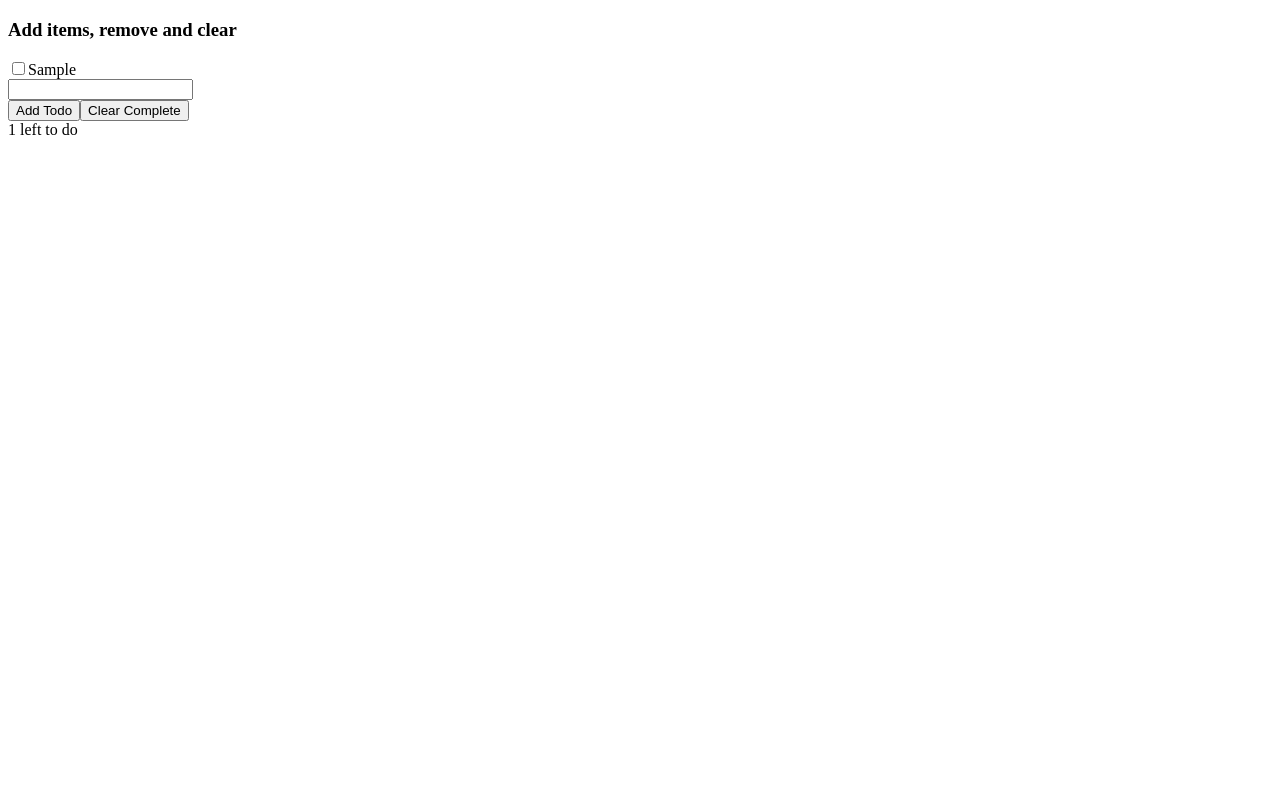
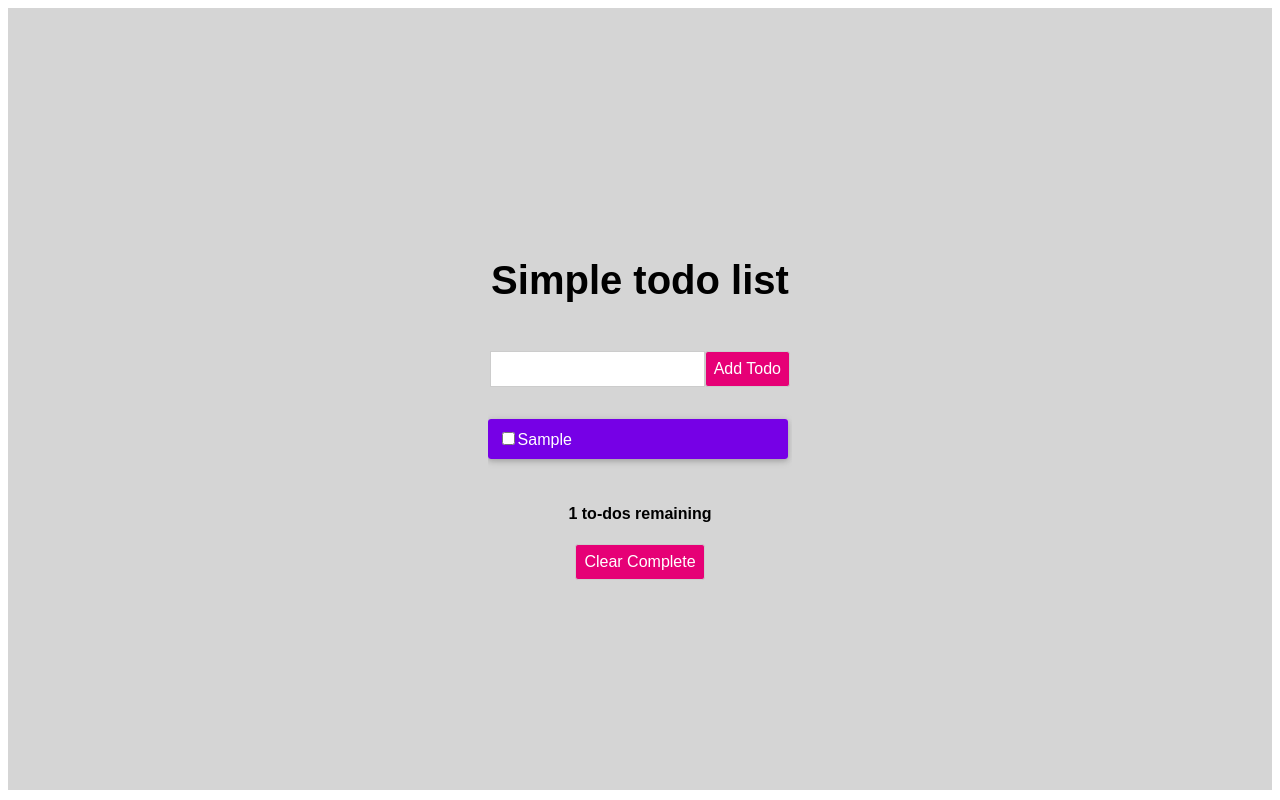
Before and after one commit to ace4port/todo, a React (Create React App) app: page / in a window 1280 px wide. Both pictures are taken after typing "Sample" into the empty fields and a click on the button "Add Todo". Built offline with nearby package versions, Linux system fonts and the light colour scheme.

Commit message:
Colors and style fixes, pre drag n drop implementation

```diff
--- a/package.json
+++ b/package.json
@@ -4,6 +4,7 @@
   "private": true,
   "dependencies": {
     "react": "^16.10.2",
+    "react-beautiful-dnd": "^13.1.0",
     "react-dom": "^16.10.2",
     "react-scripts": "^5.0.0",
     "styled-components": "^5.3.3",
--- a/src/App.js
+++ b/src/App.js
@@ -1,59 +1,29 @@
-import React, { useState, useRef, useEffect } from 'react'
-import TodoList from './TodoList'
-import { v4 as uuidv4 } from 'uuid'
+import styled from 'styled-components'
+import Todo from './Todo'
 
-const LOCAL_STORAGE_KEY = 'todoApp.todos'
+const Main = styled.main`
+  font: 16px 'Poppins', sans-serif;
+  display: flex;
+  flex-direction: column;
+  align-items: center;
+  justify-content: center;
+  height: calc(100vh - 18px);
+  margin: 0;
+  padding: 0;
+  background-color: #d5d5d5;
+`
 
-function App() {
-  const todoNameRef = useRef()
-  const [todos, setTodos] = useState([])
+const Heading = styled.h3`
+  font-size: 2.5rem;
+  font-weight: 700;
+`
 
-  useEffect(() => {
-    const storedTodos = JSON.parse(localStorage.getItem(LOCAL_STORAGE_KEY))
-    if (storedTodos) setTodos(storedTodos)
-  }, [])
-
-  useEffect(() => {
-    localStorage.setItem(LOCAL_STORAGE_KEY, JSON.stringify(todos))
-  }, [todos])
-
-  function toggleTodo(id) {
-    const newTodos = [...todos]
-    const todo = newTodos.find((todo) => todo.id === id)
-    todo.complete = !todo.complete
-    setTodos(newTodos)
-  }
-
-  function handleAddTodo(e) {
-    const name = todoNameRef.current.value
-    if (name === '') return
-    setTodos((prevTodos) => {
-      return [...prevTodos, { id: uuidv4(), name: name, complete: false }]
-    })
-    todoNameRef.current.value = null
-  }
-
-  function handleClearTodos() {
-    const newTodos = todos.filter((todo) => !todo.complete)
-    setTodos(newTodos)
-  }
-
+const App = () => {
   return (
-    <>
-      <h3 class='item'>Add items, remove and clear</h3>
-      <div className='container'>
-        <TodoList todos={todos} toggleTodo={toggleTodo} />
-        <input ref={todoNameRef} type='text' />
-        <br />
-        <button onClick={handleAddTodo} className='btn'>
-          Add Todo
-        </button>
-        <button onClick={handleClearTodos} className='btn'>
-          Clear Complete
-        </button>
-        <div className='item'>{todos.filter((todo) => !todo.complete).length} left to do</div>
-      </div>
-    </>
+    <Main>
+      <Heading>Simple todo list</Heading>
+      <Todo />
+    </Main>
   )
 }
 
--- a/src/Todo.js
+++ b/src/Todo.js
@@ -1,16 +1,95 @@
-import React from 'react'
+import React, { useState, useRef, useEffect } from 'react'
+import TodoList from './TodoList'
+import { v4 as uuidv4 } from 'uuid'
+import styled from 'styled-components'
 
-export default function Todo({ todo, toggleTodo }) {
-  function handleTodoClick() {
-    toggleTodo(todo.id)
+const LOCAL_STORAGE_KEY = 'todoApp.todos'
+
+const Todo = () => {
+  const todoNameRef = useRef()
+  const [todos, setTodos] = useState([])
+
+  useEffect(() => {
+    const storedTodos = JSON.parse(localStorage.getItem(LOCAL_STORAGE_KEY))
+    if (storedTodos) setTodos(storedTodos)
+  }, [])
+
+  useEffect(() => {
+    localStorage.setItem(LOCAL_STORAGE_KEY, JSON.stringify(todos))
+  }, [todos])
+
+  function toggleTodo(id) {
+    const newTodos = [...todos]
+    const todo = newTodos.find((todo) => todo.id === id)
+    todo.complete = !todo.complete
+    setTodos(newTodos)
+  }
+
+  function handleAddTodo(e) {
+    e.preventDefault()
+    const name = todoNameRef.current.value
+    if (name === '') return
+    setTodos((prevTodos) => {
+      return [...prevTodos, { id: uuidv4(), name: name, complete: false }]
+    })
+    todoNameRef.current.value = null
+  }
+
+  function handleClearTodos() {
+    const newTodos = todos.filter((todo) => !todo.complete)
+    setTodos(newTodos)
   }
 
   return (
-    <div>
-      <label>
-        <input type="checkbox" checked={todo.complete} onChange={handleTodoClick} />
-        {todo.name}
-      </label>
-    </div>
+    <Container>
+      <AddTodo>
+        <input ref={todoNameRef} type='text' />
+        <Button type='submit' onClick={handleAddTodo}>
+          Add Todo
+        </Button>
+      </AddTodo>
+
+      <TodoList todos={todos} toggleTodo={toggleTodo} />
+
+      <h4>{todos.filter((todo) => !todo.complete).length} to-dos remaining</h4>
+
+      <Button onClick={handleClearTodos} className='btn'>
+        Clear Complete
+      </Button>
+    </Container>
   )
 }
+
+export default Todo
+
+const Button = styled.button`
+  padding: 0.5rem;
+  border: 1px solid #ccc;
+  border-radius: 3px;
+  font-size: 1rem;
+  background-color: #e60076;
+  color: white;
+`
+
+export const Container = styled.div`
+  display: flex;
+  flex-direction: column;
+  align-items: center;
+  justify-content: center;
+  width: 100%;
+`
+
+const AddTodo = styled.form`
+  display: flex;
+  border-radius: 3px;
+
+  width: 300px;
+  margin: 0.5rem 0;
+
+  input {
+    padding: 0.5rem;
+    border: 1px solid #ccc;
+    // border-radius: 3px;
+    flex: 1;
+  }
+`
--- a/src/TodoList.js
+++ b/src/TodoList.js
@@ -1,10 +1,56 @@
 import React from 'react'
-import Todo from './Todo'
+import styled from 'styled-components'
 
 export default function TodoList({ todos, toggleTodo }) {
   return (
-    todos.map(todo => {
-      return <Todo key={todo.id} toggleTodo={toggleTodo} todo={todo} />
-    })
+    <Scroll>
+      {todos.map((todo) => (
+        <Todo key={todo.id} toggleTodo={toggleTodo} todo={todo} />
+      ))}
+    </Scroll>
   )
 }
+
+function Todo({ todo, toggleTodo }) {
+  function handleTodoClick() {
+    toggleTodo(todo.id)
+  }
+  return (
+    <Card>
+      <label onClick={handleTodoClick} className={todo.complete ? 'checked' : null}>
+        <input type='checkbox' checked={todo.complete} onChange={handleTodoClick} />
+        {/* <input type='checkbox' checked={todo.complete} /> */}
+        {todo.name}
+      </label>
+    </Card>
+  )
+}
+
+const Card = styled.div`
+  box-shadow: 0 2px 5px 0 rgba(0, 0, 0, 0.16), 0 2px 10px 0 rgba(0, 0, 0, 0.12);
+  border-radius: 3px;
+
+  background-color: white;
+  width: 300px;
+  margin: 0.5rem 0;
+
+  label {
+    border-radius: 3px;
+    display: block;
+    padding: 10px;
+    color: white;
+    background-color: #7600e6;
+    transition: all 0.5s ease-in-out;
+  }
+  .checked {
+    color: #7600e6;
+    background-color: #7600e602;
+    text-decoration: line-through;
+  }
+`
+
+const Scroll = styled.div`
+  padding 1rem 0.3rem 1rem 0;
+  overflow-y: auto;
+  max-height: calc(100vh - 25rem);
+`
```
Also changed, not shown: 1 other file (tests, documents, lock files or other folders).
